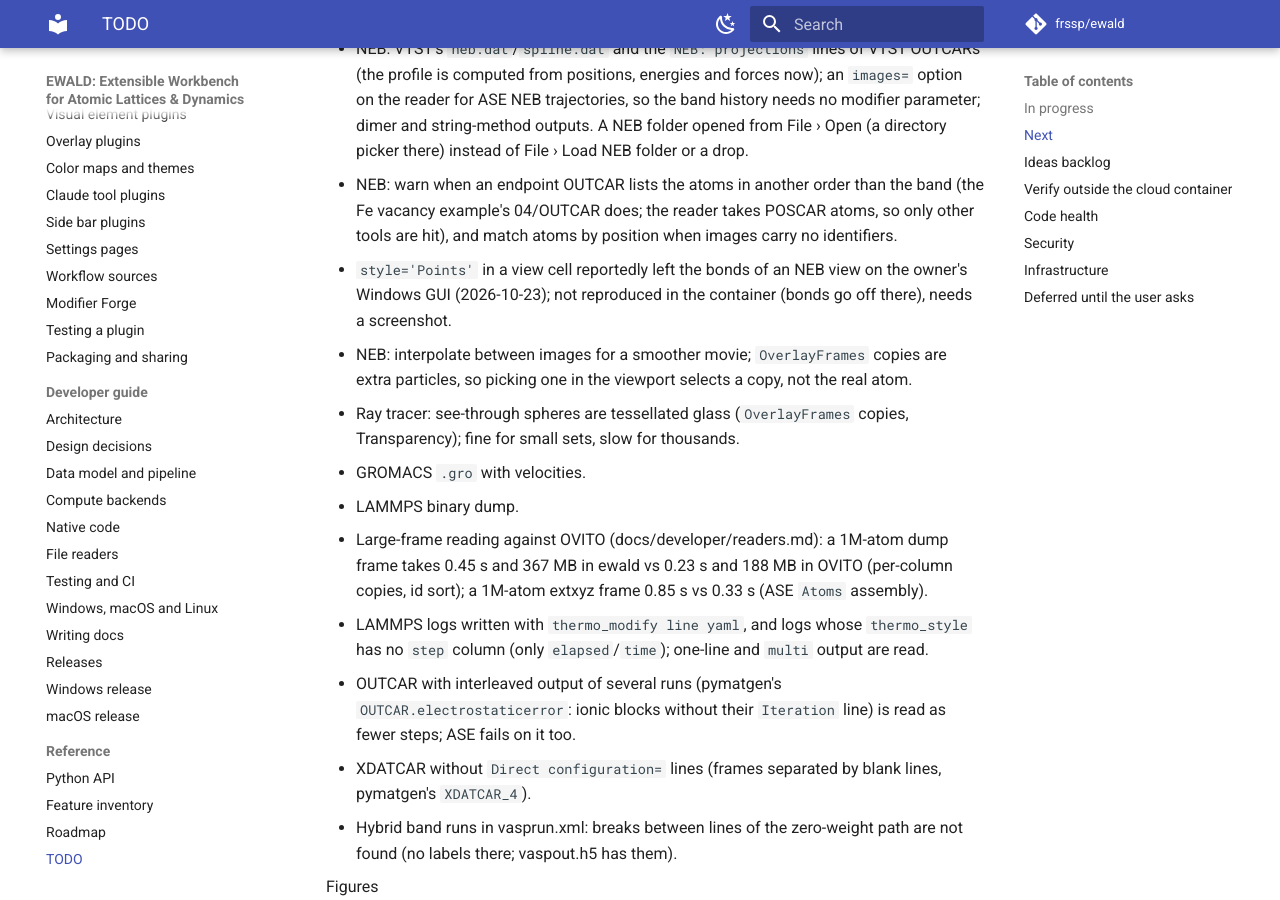
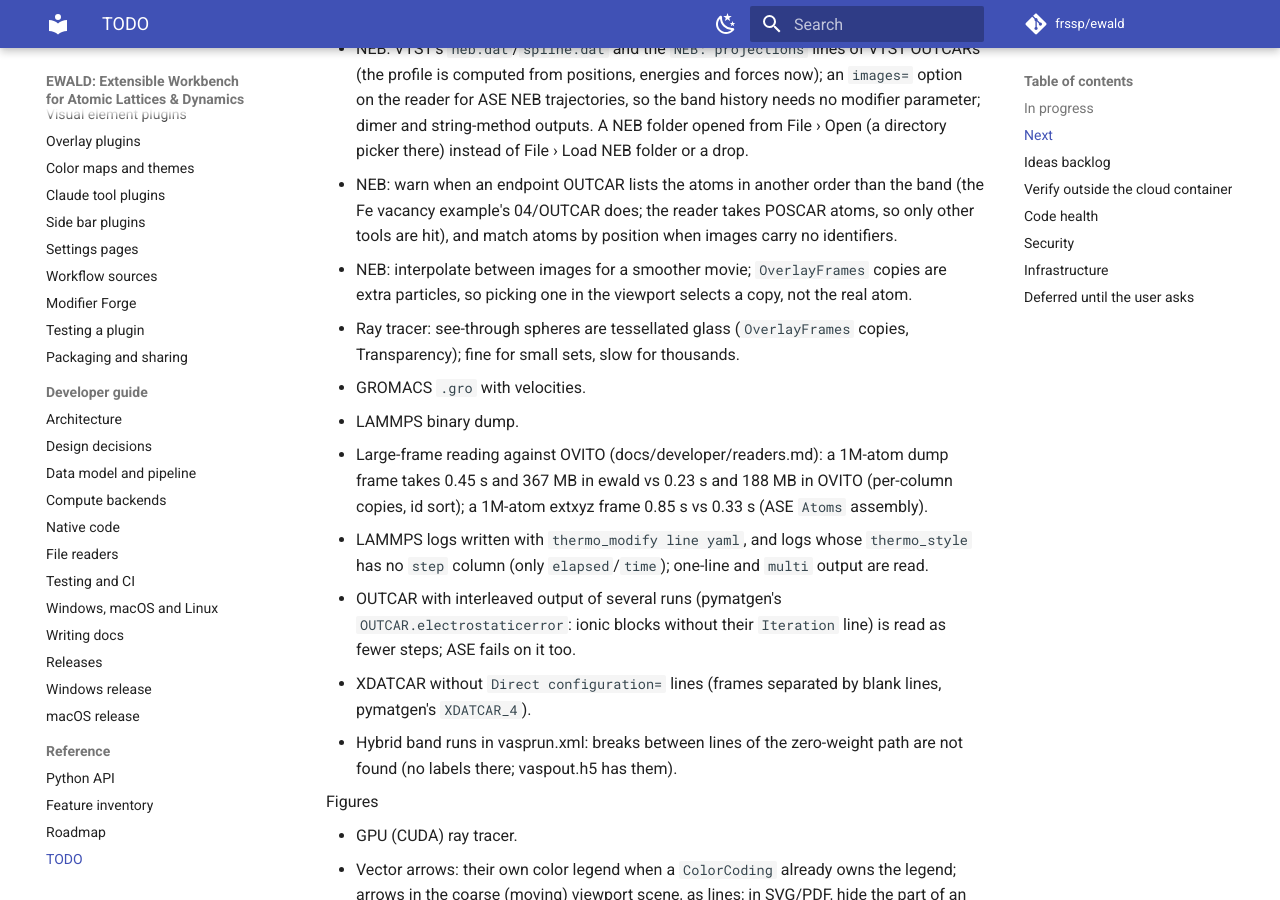
Before and after one commit to frssp/ewald, an MkDocs documentation site: the page built from docs/todo.md, in a window 1280 px wide and 900 px high, scrolled down 10125 px. Built offline with MkDocs 1.6.1 and Material for MkDocs 9.7.7, drawn with Linux system fonts in a browser that asks for light colours; comment, search, counter and statistics services are not loaded.

Commit message:
todo: drop the Points/bonds report (resolved on the owner's side)
Co-Authored-By: Claude Opus 5.5 (1M context) <noreply@anthropic.com>

```diff
--- a/docs/todo.md
+++ b/docs/todo.md
@@ -349,8 +349,6 @@ Formats
 - NEB: warn when an endpoint OUTCAR lists the atoms in another order than the band (the Fe
   vacancy example's 04/OUTCAR does; the reader takes POSCAR atoms, so only other tools are hit),
   and match atoms by position when images carry no identifiers.
-- `style='Points'` in a view cell reportedly left the bonds of an NEB view on the owner's
-  Windows GUI (2026-10-23); not reproduced in the container (bonds go off there), needs a screenshot.
 - NEB: interpolate between images for a smoother movie; `OverlayFrames` copies are extra
   particles, so picking one in the viewport selects a copy, not the real atom.
 - Ray tracer: see-through spheres are tessellated glass (`OverlayFrames` copies, Transparency);
```
